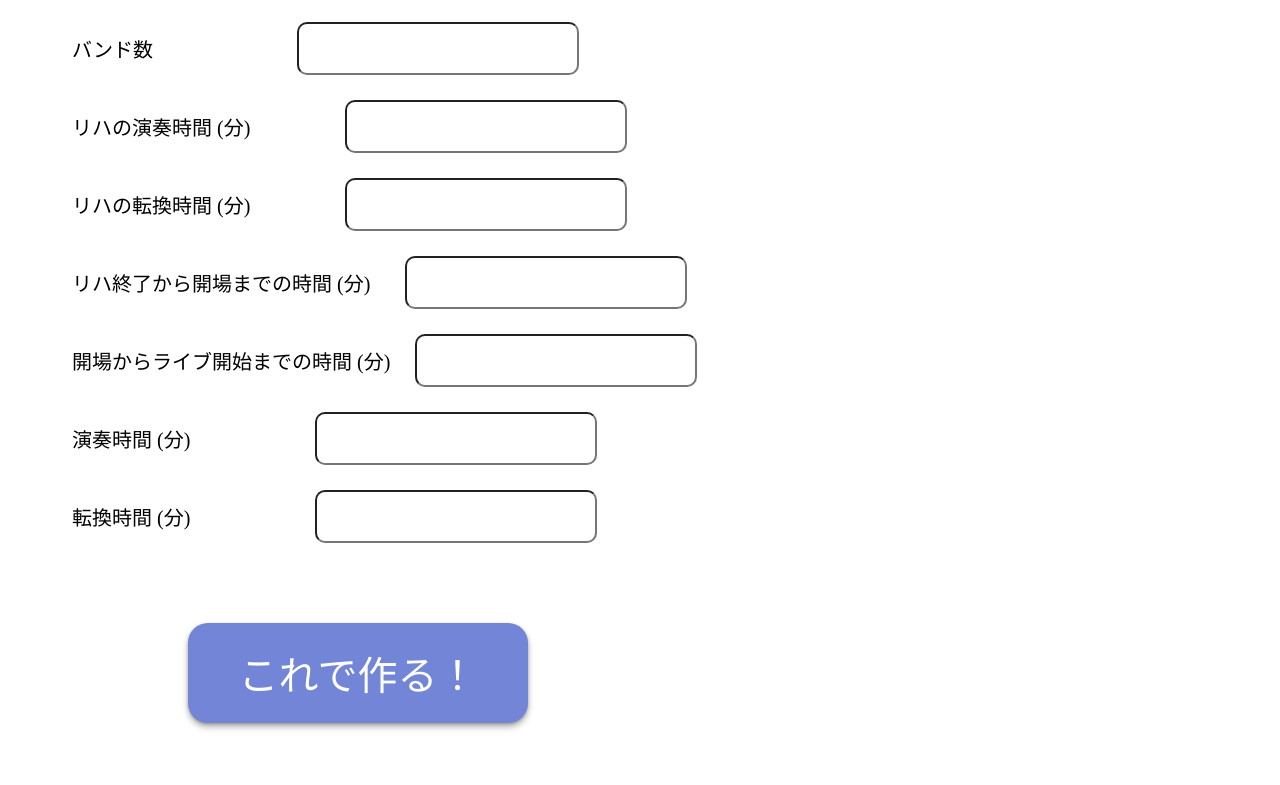
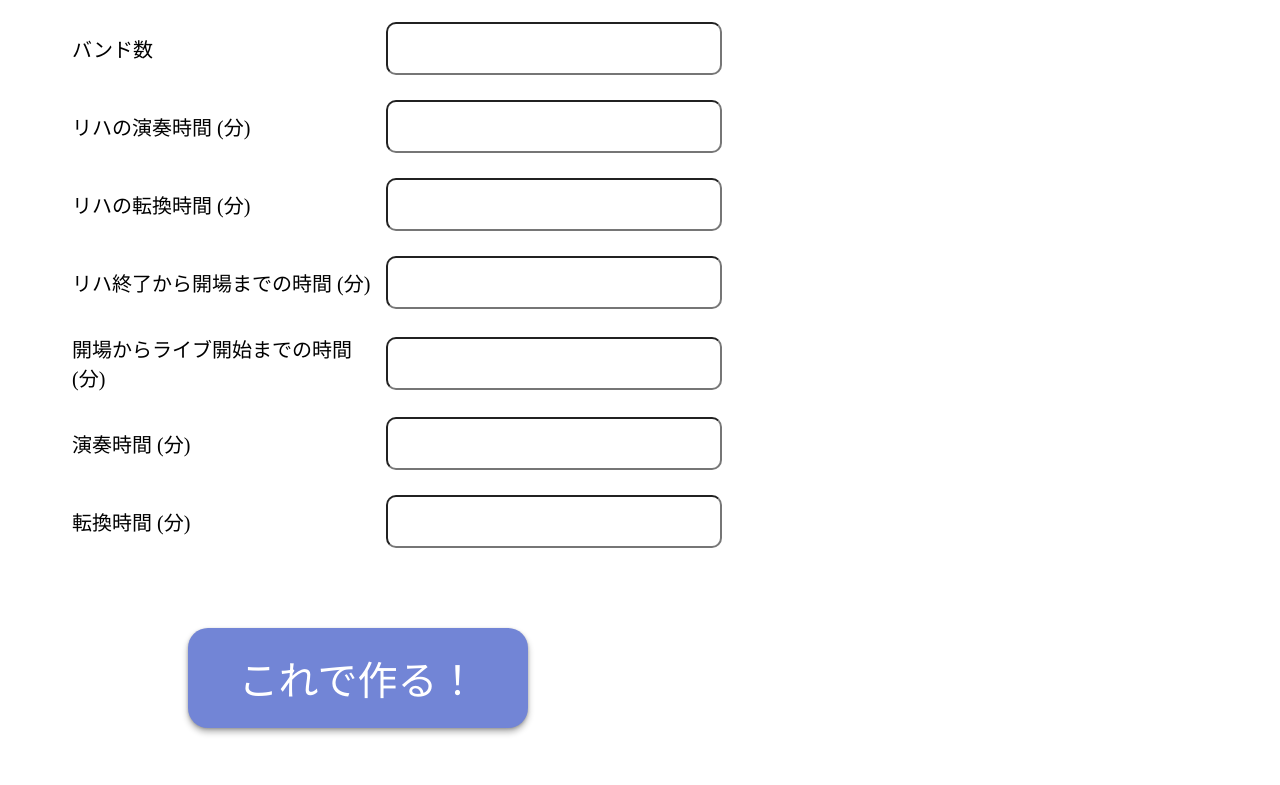
Before and after one commit to kokokoko0825/timetable, a website built with webpack: page src/index.html in a window 1280 px wide. Shown: the part 271-1056 px from the top of the page. Built offline with nearby package versions, Linux system fonts and the light colour scheme.

Commit message:
feat: adjust input padding and enable flex layout for better responsiveness

```diff
--- a/src/index.css
+++ b/src/index.css
@@ -120,16 +120,16 @@ a {
     font-style: normal;
     font-weight: 400;
     line-height: normal;
+    flex: 1;
 }
 
 .input {
     width: 16.25rem;
     height: 2.9375rem;
-    padding-left: 16px;
+    padding-left: 1rem;
     border-radius: 0.625rem;
     font-size: 1.50rem;
-
-
+    flex: 1;
 }
 
 .button {
```
